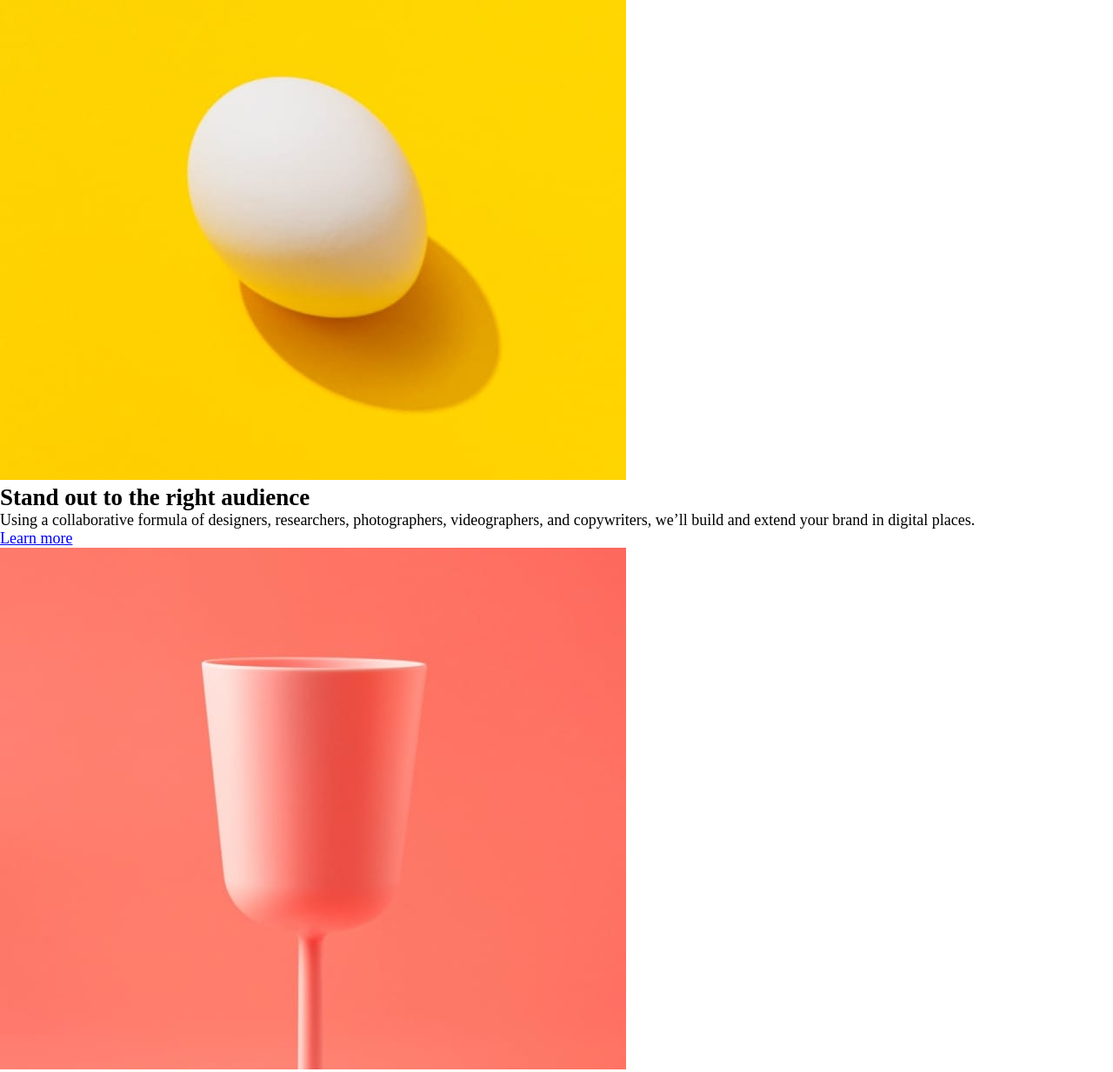
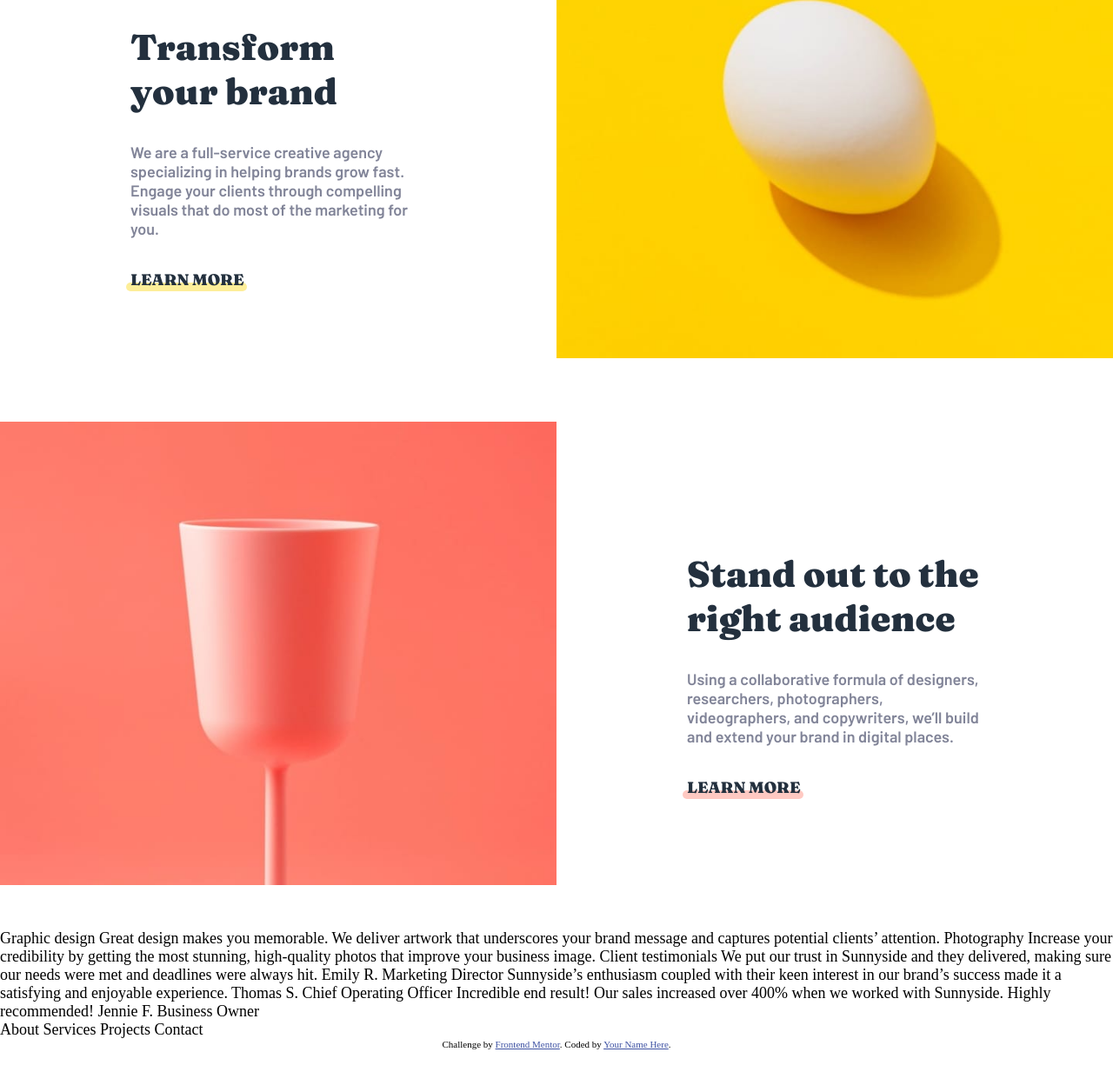
Before and after one commit to A-Bashar/sunnyside-agency-landing-page, a plain HTML site: page index.html in a window 1280 px wide. Shown: the part 921-2154 px from the top of the page at 87% size. After the commit the page ends 2128 px from the top, so only its background shows below. Drawn offline with Linux system fonts and the light colour scheme.

Commit message:
style about section

```diff
--- a/index.html
+++ b/index.html
@@ -36,28 +36,34 @@
     <section id="about">
       <section id="brand-transform" class="about-section">
         <div class="about-text">
-          <h2 class="about-section-tittle">Transform your brand</h2>
+          <h2 class="about-section-title">Transform your brand</h2>
           <p class="about-section-description">
             We are a full-service creative agency specializing in helping brands grow fast.
             Engage your clients through compelling visuals that do most of the marketing for you.
           </p>
-          <a href="#" class="about-section-link">
+          <div class="about-link-container">
+            <a href="#" class="about-section-link">
             Learn more
-          </a>
+            </a>
+            <div class="link-deco"></div>
+          </div>
         </div>
         <img src="images/desktop/image-transform.jpg" alt="egg in a yellow background" class="about-image">
       </section>
       <section id="right-audience" class="about-section image-left">
+        <img src="images/desktop/image-stand-out.jpg" alt="glass in a red background" class="about-image">
         <div class="about-text">
-          <h2 class="about-section-tittle">Stand out to the right audience</h2>
+          <h2 class="about-section-title">Stand out to the right audience</h2>
           <p class="about-section-description">
           Using a collaborative formula of designers, researchers, photographers, videographers, and copywriters, we’ll build and extend your brand in digital places.
           </p>
-          <a href="#" class="about-section-link">
-          Learn more
-          </a>
+          <div class="about-link-container">
+            <a href="#" class="about-section-link">
+            Learn more
+            </a>
+            <div class="link-deco red-link-deco"></div>
+          </div>
         </div>
-        <img src="images/desktop/image-stand-out.jpg" alt="glass in a red background" class="about-image">
       </section>
     </section>
     Graphic design
--- a/style.css
+++ b/style.css
@@ -33,7 +33,7 @@ header {
   width: 100vw;
   max-width: 100%; /* fixes slight horizontal scroll bug */
   background: url(/images/desktop/image-header.jpg);
-	background-size:cover;
+  background-size: cover;
   background-position: center;
   background-repeat: no-repeat;
   padding: 60px;
@@ -54,7 +54,7 @@ header {
 .nav-link > a {
   color: var(--background-color);
   text-decoration: none;
-	font-family: 'Barlow', sans-serif;
+  font-family: "Barlow", sans-serif;
   font-size: 1.2em;
 }
 
@@ -63,7 +63,7 @@ header {
   background-color: var(--background-color);
   padding: 25px 35px;
   border-radius: 9999px; /* this makes a pill shape */
-	font-family: 'Fraunces', sans-serif;
+  font-family: "Fraunces", sans-serif;
   text-transform: uppercase;
 }
 
@@ -74,11 +74,11 @@ header {
 
 .header-text {
   color: var(--background-color);
-	font-family: 'Fraunces', sans-serif;
+  font-family: "Fraunces", sans-serif;
   text-transform: uppercase;
   font-size: 3.6em;
   text-align: center;
-	letter-spacing: .3em;
+  letter-spacing: 0.3em;
   margin-top: 15vh;
 }
 
@@ -91,3 +91,69 @@ header {
   left: 50%;
   transform: translateX(-50%);
 }
+
+.about-section {
+  display: grid;
+  grid-template-columns: 2fr 2fr;
+}
+
+.image-left {
+
+}
+
+.about-image {
+  width: 100%;
+  height: auto;
+}
+
+.about-text {
+	padding: 150px;
+	display: flex;
+	flex-direction: column;
+	justify-content: center;
+}
+
+.about-section-title {
+  font-family: 'Fraunces', serif;
+  font-size: 2.3em;
+  font-weight: 900;
+  color: var(--text-color);
+  margin-bottom: .8em;
+}
+
+.about-section-description {
+	font-family: 'Barlow', sans-serif;
+	color: var(--muted-text-color);
+	font-size: 1em;
+	margin-bottom: 2em;
+}
+
+.about-section-link {
+	font-family: 'Fraunces', serif;
+	text-decoration: none;
+	color: var(--text-color);
+	font-size: 1em;
+	text-transform: uppercase;
+	font-weight: 900;
+}
+
+.link-deco {
+	height: 10px;
+	width: calc(1.2em * 6.45);
+	background-color: var(--yellow);
+	margin-top: -8px;
+	margin-left: -5px;
+	opacity: .4;
+	transition: opacity 200ms;
+	position: relative; /* required for z-index with opacity */
+	z-index: -1;
+	border-radius: 9999px;
+}
+
+.red-link-deco {
+	background-color: var(--soft-red);
+}
+
+.about-link-container:hover .link-deco {
+	opacity: 1;
+}
```
Lines whose indentation alone changed are shown as unchanged.
